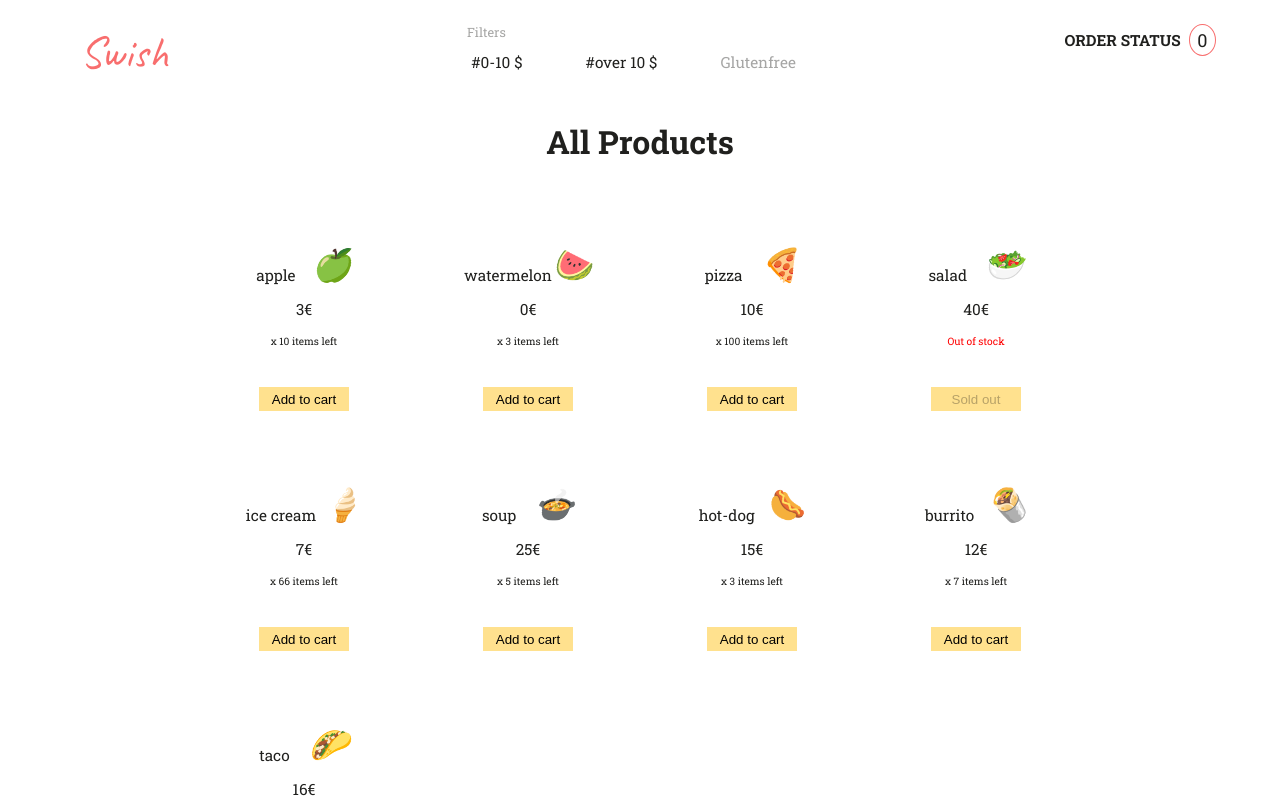
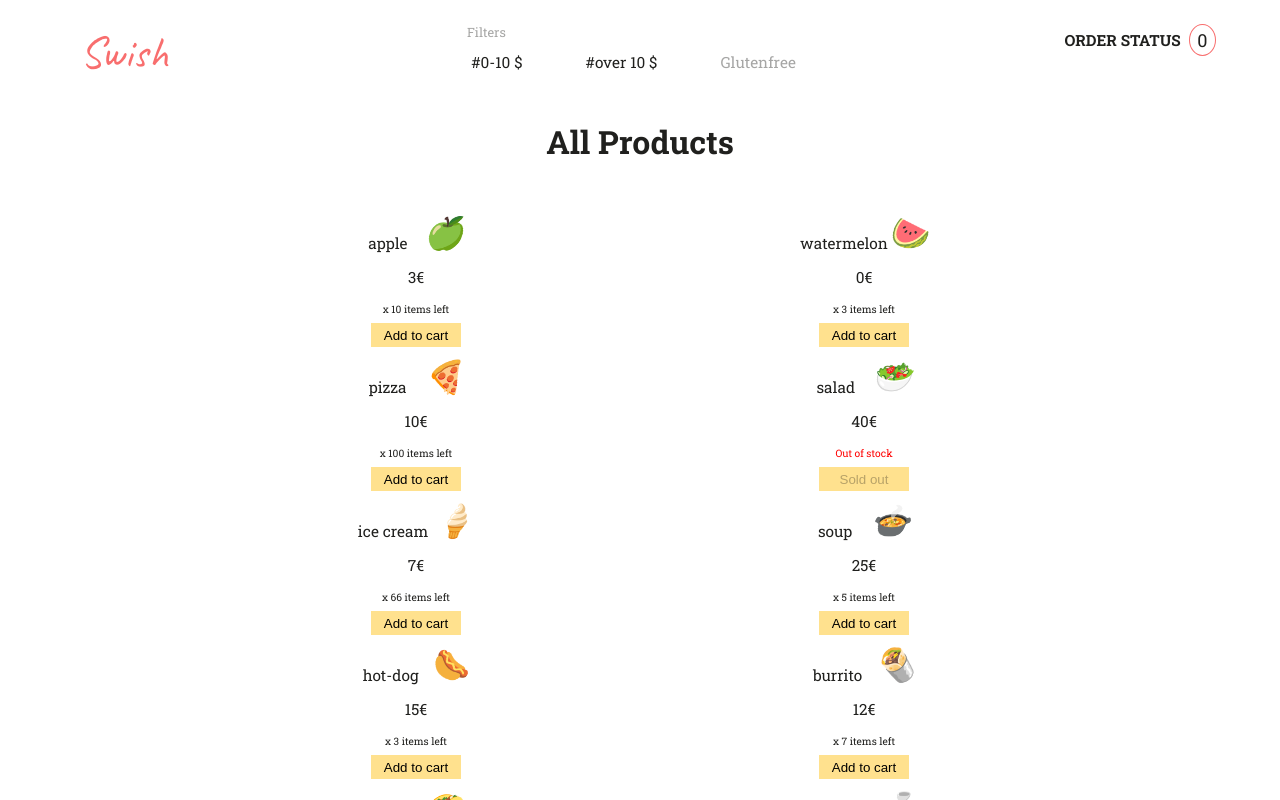
Before and after one commit to SimonaHriscu/online-shop-w--react-redux, a React (Create React App) app: page / in a window 1280 px wide. Built offline with nearby package versions, Linux system fonts and the light colour scheme.

Commit message:
new products

```diff
--- a/src/data.json
+++ b/src/data.json
@@ -61,5 +61,26 @@
       "icon": "🌮",
       "price": 16,
       "inventory": 3
+    },
+    {
+      "id": 9,
+      "productName": "water",
+      "icon": "🍶",
+      "price": 4,
+      "inventory": 40
+    },
+    {
+      "id": 10,
+      "productName": "wine",
+      "icon": "🍷",
+      "price": 8,
+      "inventory": 2
+    },
+    {
+      "id": 11,
+      "productName": "sushi",
+      "icon": "🍣",
+      "price": 32,
+      "inventory": 6
     }
   ]
--- a/src/scss/main.scss
+++ b/src/scss/main.scss
@@ -58,14 +58,13 @@ body {
     ul {
       margin-top: 5vh;
       width: 70vw;
-      height: 50vh;
+      height: 90vh;
       //background-color: lightpink;
       display: grid;
-      grid-template-columns: repeat(4, 1fr);
+      grid-template-columns: repeat(auto-fit, minmax(320px, 1fr));
 
       li {
-        // width: 10vw;
-        height: 30vh;
+        width: 100%;
         display: flex;
         flex-direction: column;
         justify-content: space-evenly;
```
